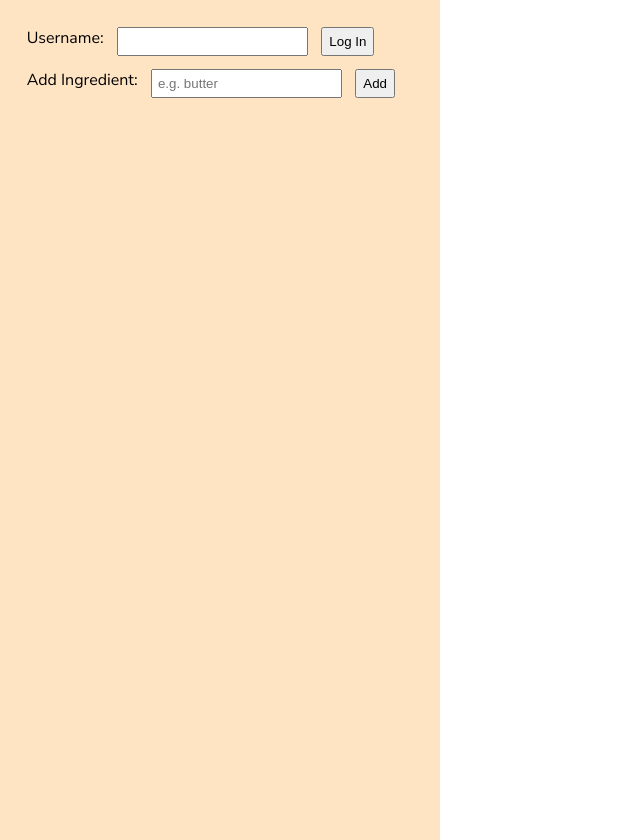
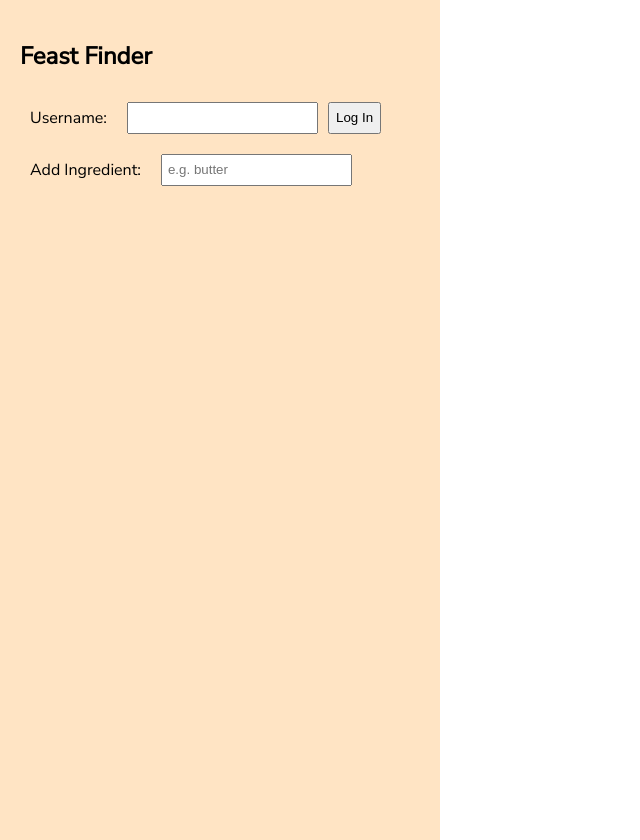
Before and after one commit to NicholasSpringer/feast-finder, a React (Create React App) app: page / in a window 1280 px wide. Shown: the whole page, without its empty margins (0-640 px from the left). Built offline with nearby package versions, Linux system fonts and the light colour scheme.

Commit message:
lowercasing, css

```diff
--- a/package.json
+++ b/package.json
@@ -8,6 +8,7 @@
     "@testing-library/react": "^11.1.0",
     "@testing-library/user-event": "^12.1.10",
     "cors": "^2.8.5",
+    "firestore": "^1.1.6",
     "nodemon": "^2.0.6",
     "react": "^17.0.1",
     "react-dom": "^17.0.1",
--- a/src/App.css
+++ b/src/App.css
@@ -15,11 +15,24 @@ label {
 }
 
 /* Forms */
+
+.form-inline {
+    display: flex;
+    flex-direction: row;
+    padding: 10px;
+    gap: 10px;
+}
+
+.form-inline label {
+    margin: 5px 10px 5px 0;
+}
+
 input[type=text] {
     padding: 5px 5px;
 }
 
 /* AppComponent */
+
 .vert-container {
   display: flex;
   flex-direction: column;
@@ -46,12 +59,6 @@ form {
 
 
 /* IngredientList */
-.form-inline {
-  display: flex;
-  flex-direction: row;
-  padding: 5pt;
-  gap: 10pt;
-}
 
 .ingredient-grid {
   display: flex;
@@ -65,6 +72,7 @@ form {
 .ingredient-box {
   background-color: lightgray;
   padding: 5pt;
+  margin: 5px;
   border-radius: 10pt;
   max-width: fit-content;
   user-select: none;
--- a/src/components/AppComponent.js
+++ b/src/components/AppComponent.js
@@ -141,6 +141,7 @@ class AppComponent extends Component {
         return (
             <div className="horiz-container" >
                 <div className="vert-container">
+                    <h2>Feast Finder</h2>
                     <Login username={this.state.username}
                         login={this.login}
                         logout={this.logout}></Login>
@@ -149,7 +150,7 @@ class AppComponent extends Component {
                         toggleIngredient={this.toggleIngredient}
                         delIngredient={this.delIngredient}></IngredientList>
                 </div>
-                <RecipeList recipes={this.state.recipes}></RecipeList>
+            <RecipeList recipes={this.state.recipes}></RecipeList>
             </div>
         )
     }
--- a/src/components/IngredientList.js
+++ b/src/components/IngredientList.js
@@ -15,9 +15,8 @@ class IngredientList extends Component {
         return (
             <div>
                 <form className="form-inline" onSubmit={this.handleAddIngredient}>
-                    <label>Add Ingredient:</label>
+                    <label>Add Ingredient: </label>
                     <input type="text" placeholder="e.g. butter" onChange={this.handleChange} value={this.state.text} />
-                    <button type="submit">Add</button>
                 </form>
                 <div className="ingredient-grid">
                     {Object.keys(ingredients).map(ingr => (
@@ -41,7 +40,7 @@ class IngredientList extends Component {
         if (this.state.text.length === 0) {
             return;
         }
-        this.props.addIngredient(this.state.text, true);
+        this.props.addIngredient(this.state.text.toLowerCase(), true);
         this.setState(state => {return {text: ""}})
     }
 
--- a/src/components/Login.js
+++ b/src/components/Login.js
@@ -13,7 +13,7 @@ class Login extends Component {
         if (this.props.username == null) {
             return (
                 <form className="form-inline" onSubmit={this.handleLogIn}>
-                    <label>Username:</label>
+                    <label>Username: </label>
                     <input type="text" onChange={this.handleChange} value={this.state.text} />
                     <button type="submit">Log In</button>
                 </form>
@@ -22,7 +22,7 @@ class Login extends Component {
 
         return (
             <form className="form-inline" onSubmit={this.handleLogOut}>
-                <h3>{this.props.username}'s Feast Finder</h3>
+                <label>Welcome, {this.props.username}.</label>
                 <button type="submit">Log Out</button>
             </form>
         );
```
Also changed, not shown: demo.png (added), 1 other file (tests, documents, lock files or other folders).
